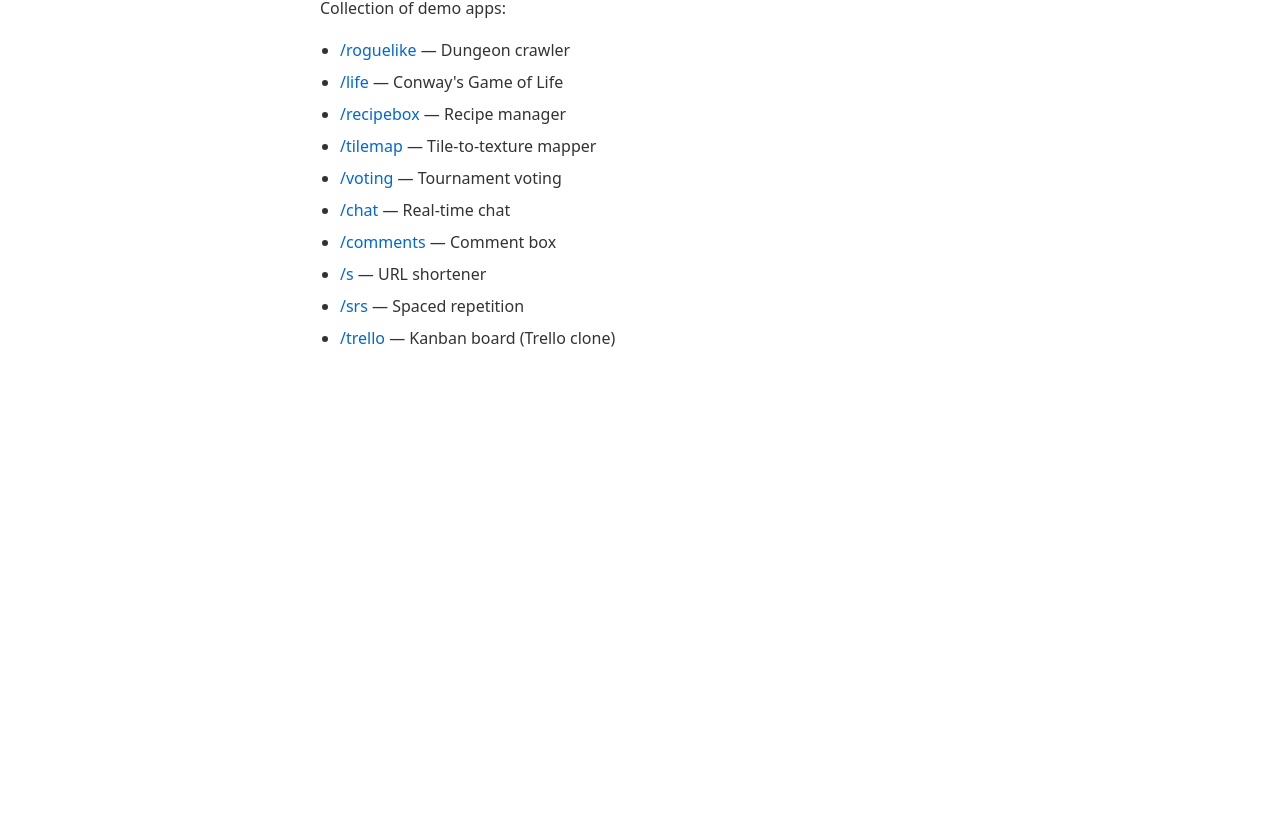
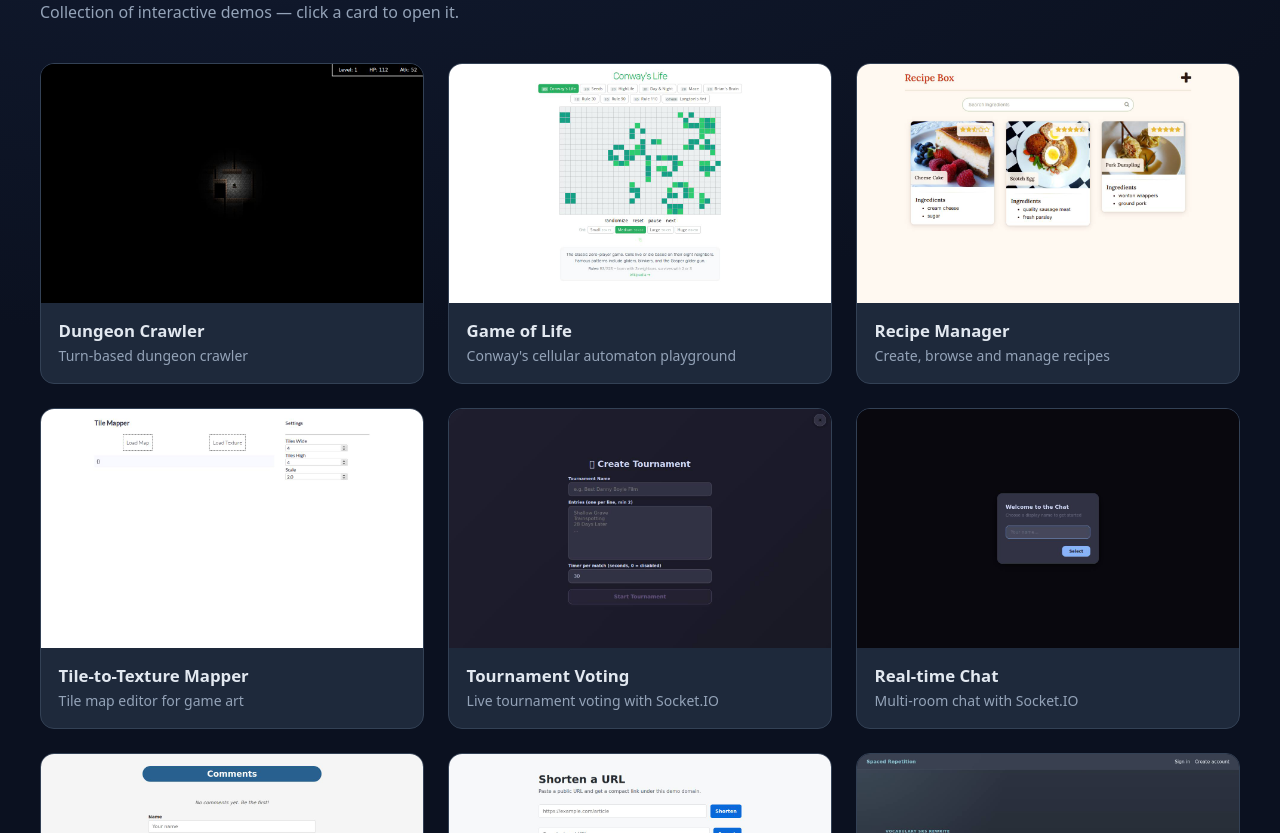
Before and after one commit to corynorris/demos, a plain HTML site: page docker/landing/index.html in a window 1280 px wide. Shown: the part 103-936 px from the top of the page. Before the commit the page ends 800 px from the top, so only its background shows below. Drawn offline with Linux system fonts and the light colour scheme.

Commit message:
Landing page: tiled grid with live screenshots of each app
Captured each app's initial view with Playwright (1280x800), served from
/screenshots/ via a new nginx location.

```diff
--- a/docker/landing/index.html
+++ b/docker/landing/index.html
@@ -5,28 +5,99 @@
 <meta name="viewport" content="width=device-width,initial-scale=1">
 <title>Demos — corynorris.me</title>
 <style>
-body{font-family:system-ui,sans-serif;max-width:640px;margin:2rem auto;padding:0 1rem;line-height:1.6;color:#333}
-h1{margin-bottom:.25rem}
-ul{padding-left:1.25rem}
-li{margin:.4rem 0}
-a{color:#0366d6;text-decoration:none}
-a:hover{text-decoration:underline}
+:root { color-scheme: dark; }
+* { box-sizing: border-box; margin: 0; padding: 0; }
+body {
+  font-family: system-ui, -apple-system, sans-serif;
+  background: radial-gradient(1200px 600px at 20% -10%, #1e293b 0%, #0f172a 45%, #0b1120 100%);
+  min-height: 100vh;
+  color: #e2e8f0;
+  padding: 3rem 1.5rem 4rem;
+}
+header { max-width: 1200px; margin: 0 auto 2.5rem; }
+header h1 { font-size: 2.2rem; letter-spacing: -0.02em; }
+header p { color: #94a3b8; margin-top: .5rem; }
+.grid {
+  display: grid;
+  grid-template-columns: repeat(auto-fill, minmax(300px, 1fr));
+  gap: 1.5rem;
+  max-width: 1200px;
+  margin: 0 auto;
+}
+a.card {
+  display: block;
+  background: #1e293b;
+  border: 1px solid #334155;
+  border-radius: 14px;
+  overflow: hidden;
+  text-decoration: none;
+  color: inherit;
+  transition: transform .15s ease, box-shadow .15s ease, border-color .15s ease;
+}
+a.card:hover, a.card:focus-visible {
+  transform: translateY(-4px);
+  box-shadow: 0 12px 30px rgba(0,0,0,.4);
+  border-color: #475569;
+}
+a.card img {
+  display: block;
+  width: 100%;
+  aspect-ratio: 16 / 10;
+  object-fit: cover;
+  object-position: top;
+  background: #0f172a;
+}
+.card-body { padding: 1rem 1.1rem 1.15rem; }
+.card-body h2 { font-size: 1.05rem; margin-bottom: .25rem; }
+.card-body p { font-size: .875rem; color: #94a3b8; }
 </style>
 </head>
 <body>
-<h1>Demos</h1>
-<p>Collection of demo apps:</p>
-<ul>
-<li><a href="/roguelike">/roguelike</a> — Dungeon crawler</li>
-<li><a href="/life">/life</a> — Conway's Game of Life</li>
-<li><a href="/recipebox">/recipebox</a> — Recipe manager</li>
-<li><a href="/tilemap">/tilemap</a> — Tile-to-texture mapper</li>
-<li><a href="/voting">/voting</a> — Tournament voting</li>
-<li><a href="/chat">/chat</a> — Real-time chat</li>
-<li><a href="/comments">/comments</a> — Comment box</li>
-<li><a href="/s">/s</a> — URL shortener</li>
-<li><a href="/srs">/srs</a> — Spaced repetition</li>
-<li><a href="/trello">/trello</a> — Kanban board (Trello clone)</li>
-</ul>
+<header>
+  <h1>Demos</h1>
+  <p>Collection of interactive demos — click a card to open it.</p>
+</header>
+<div class="grid">
+  <a class="card" href="/roguelike/">
+    <img src="/screenshots/roguelike.jpg" alt="Dungeon Crawler" loading="lazy">
+    <div class="card-body"><h2>Dungeon Crawler</h2><p>Turn-based dungeon crawler</p></div>
+  </a>
+  <a class="card" href="/life/">
+    <img src="/screenshots/life.jpg" alt="Game of Life" loading="lazy">
+    <div class="card-body"><h2>Game of Life</h2><p>Conway's cellular automaton playground</p></div>
+  </a>
+  <a class="card" href="/recipebox/">
+    <img src="/screenshots/recipebox.jpg" alt="Recipe Manager" loading="lazy">
+    <div class="card-body"><h2>Recipe Manager</h2><p>Create, browse and manage recipes</p></div>
+  </a>
+  <a class="card" href="/tilemap/">
+    <img src="/screenshots/tilemap.jpg" alt="Tile-to-Texture Mapper" loading="lazy">
+    <div class="card-body"><h2>Tile-to-Texture Mapper</h2><p>Tile map editor for game art</p></div>
+  </a>
+  <a class="card" href="/voting/">
+    <img src="/screenshots/voting.jpg" alt="Tournament Voting" loading="lazy">
+    <div class="card-body"><h2>Tournament Voting</h2><p>Live tournament voting with Socket.IO</p></div>
+  </a>
+  <a class="card" href="/chat/">
+    <img src="/screenshots/chat.jpg" alt="Real-time Chat" loading="lazy">
+    <div class="card-body"><h2>Real-time Chat</h2><p>Multi-room chat with Socket.IO</p></div>
+  </a>
+  <a class="card" href="/comments/">
+    <img src="/screenshots/comments.jpg" alt="Comment Box" loading="lazy">
+    <div class="card-body"><h2>Comment Box</h2><p>React-powered comment threads</p></div>
+  </a>
+  <a class="card" href="/s/">
+    <img src="/screenshots/s.jpg" alt="URL Shortener" loading="lazy">
+    <div class="card-body"><h2>URL Shortener</h2><p>Shorten URLs and share them anywhere</p></div>
+  </a>
+  <a class="card" href="/srs/">
+    <img src="/screenshots/srs.jpg" alt="Spaced Repetition" loading="lazy">
+    <div class="card-body"><h2>Spaced Repetition</h2><p>AI-generated flashcards and review sessions</p></div>
+  </a>
+  <a class="card" href="/trello/">
+    <img src="/screenshots/trello.jpg" alt="Kanban Board" loading="lazy">
+    <div class="card-body"><h2>Kanban Board</h2><p>Phoenix LiveView kanban board</p></div>
+  </a>
+</div>
 </body>
 </html>
```
Also changed, not shown: docker/landing/screenshots/chat.jpg (added), docker/landing/screenshots/comments.jpg (added), docker/landing/screenshots/life.jpg (added), docker/landing/screenshots/recipebox.jpg (added), docker/landing/screenshots/roguelike.jpg (added), docker/landing/screenshots/s.jpg (added), docker/landing/screenshots/srs.jpg (added), docker/landing/screenshots/tilemap.jpg (added), docker/landing/screenshots/trello.jpg (added), docker/landing/screenshots/voting.jpg (added), 2 other files.
